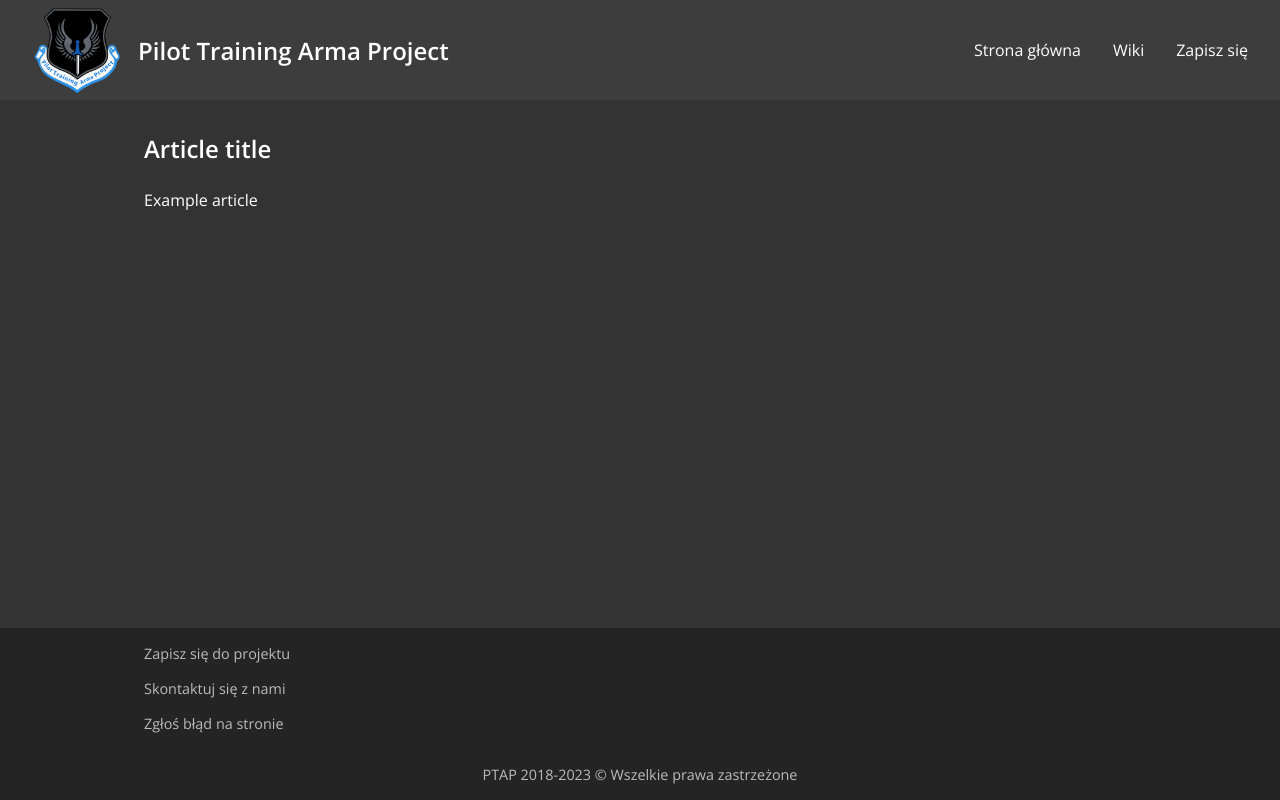
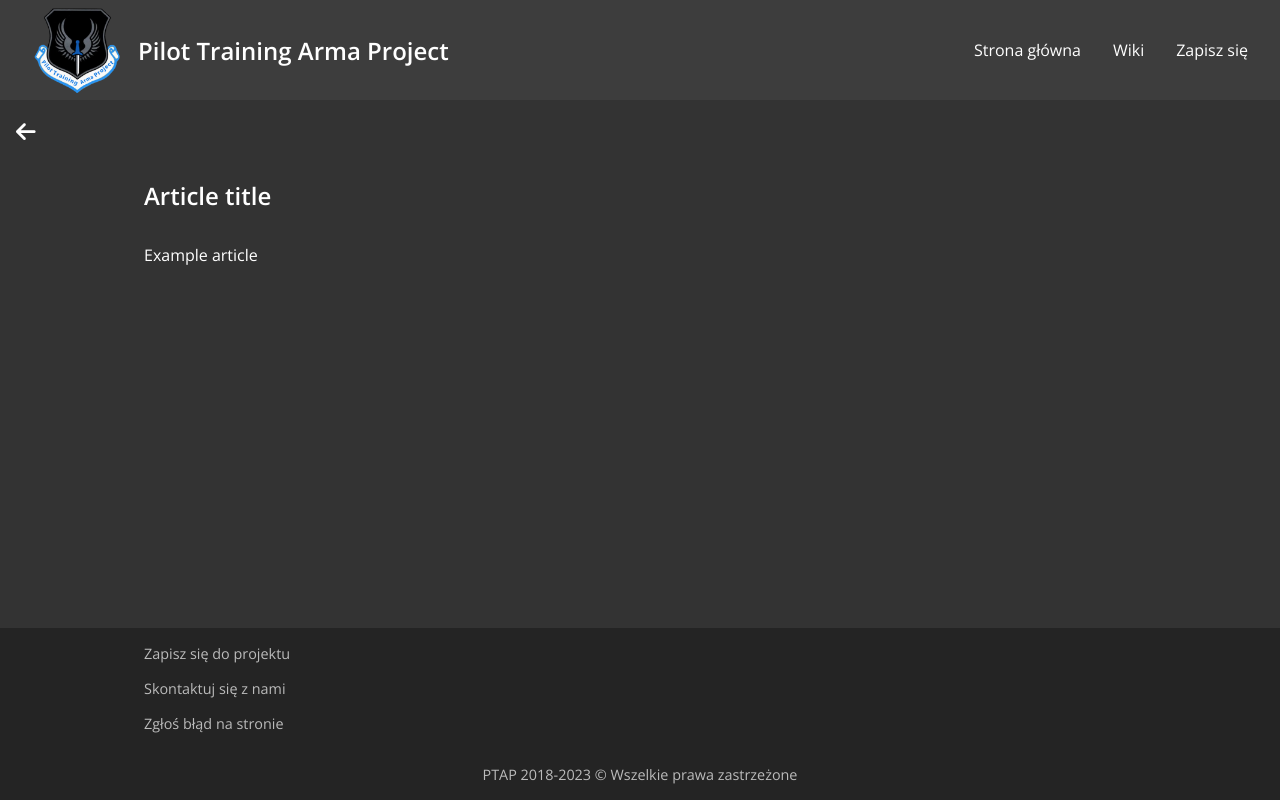
Before and after one commit to Pawel2923/PTAP, a React (Create React App) app: page /wiki/modele-lotu in a window 1280 px wide. Built offline with nearby package versions, Linux system fonts and the light colour scheme.

Commit message:
Add BackArrow

```diff
--- a/src/components/Error/Error404.js
+++ b/src/components/Error/Error404.js
@@ -1,5 +1,6 @@
 import { useNavigate } from "react-router-dom";
 
+import BackArrow from "../UI/BackArrow";
 import Button from "../UI/Button";
 
 const Error404 = () => {
@@ -11,6 +12,7 @@ const Error404 = () => {
 
   return (
     <main>
+      <BackArrow />
       <section className="section">
         <header>
           <h2>Błąd 404</h2>
--- a/src/components/Nav/Nav.module.css
+++ b/src/components/Nav/Nav.module.css
@@ -33,6 +33,7 @@
   list-style-type: none;
   display: flex;
   align-items: center;
+  padding: 0;
 }
 
 .nav ul li:last-child {
--- a/src/components/Search/Search.js
+++ b/src/components/Search/Search.js
@@ -1,12 +1,11 @@
 import React, { useState, useRef, useEffect } from "react";
-import { Link, useLocation, useNavigate } from "react-router-dom";
+import { Link } from "react-router-dom";
 
+import BackArrow from "../UI/BackArrow";
 import articleList from "../data/ArticleList.json";
 import classes from "./Search.module.css";
 
 const Search = () => {
-  const navigate = useNavigate();
-  const location = useLocation();
   const searchInput = useRef();
   const [searchQuery, setSearchQuery] = useState("");
   const [showPlaceholder, setShowPlaceholder] = useState(true);
@@ -23,30 +22,12 @@ const Search = () => {
     searchInput.current.focus();
   }, []);
 
-  useEffect(() => {
-    const hash = location.hash.replace("#", "");
-    const target = document.getElementById(hash);
-
-    if (target) {
-      const posY = target.clientTop;
-
-      window.scrollTo({
-        top: posY,
-        left: 0,
-      });
-    }
-  }, [location.hash]);
-
   const placeholderClickHandler = () => {
     searchInput.current.focus();
   };
 
   const searchChangeHandler = (ev) => {
     setSearchQuery(ev.target.value);
-  };
-
-  const backClickHandler = () => {
-    navigate(-1);
   };
 
   const formResetHandler = (ev) => {
@@ -56,9 +37,7 @@ const Search = () => {
 
   return (
     <div className={classes.search}>
-        <div className={classes.back} onClick={backClickHandler}>
-          <i className="fa-solid fa-arrow-left"></i>
-        </div>
+        <BackArrow className={classes.back} />
         <form onReset={formResetHandler}>
           <input
             type="search"
--- a/src/components/Search/Search.module.css
+++ b/src/components/Search/Search.module.css
@@ -95,5 +95,5 @@
 }
 
 .back {
-  font-size: 1.4em;
+  padding: 0;
 }
--- /dev/null
+++ b/src/components/UI/BackArrow.js
@@ -0,0 +1,24 @@
+import { useNavigate } from "react-router-dom";
+
+import classes from "./BackArrow.module.css";
+
+const BackArrow = (props) => {
+  const navigate = useNavigate();
+
+  const backClickHandler = () => {
+    navigate(-1);
+  };
+
+  return (
+    <div
+      className={
+        props.className ? `${classes.back} ${props.className}` : classes.back
+      }
+      onClick={backClickHandler}
+    >
+      <i className="fa-solid fa-arrow-left"></i>
+    </div>
+  );
+};
+
+export default BackArrow;
--- /dev/null
+++ b/src/components/UI/BackArrow.module.css
@@ -0,0 +1,5 @@
+.back {
+  font-size: 1.4em;
+  padding-left: 1rem;
+  padding-top: 1rem;
+}
--- a/src/components/Wiki/Articles/Article.module.css
+++ b/src/components/Wiki/Articles/Article.module.css
@@ -1,3 +1,11 @@
 .content li {
   padding: 1rem 0;
 }
+
+.content h4 {
+  margin-top: 1rem;
+}
+
+.content h4:first-child {
+  margin-top: 0;
+}
--- a/src/components/Wiki/Articles/Flight.js
+++ b/src/components/Wiki/Articles/Flight.js
@@ -3,7 +3,9 @@ import classes from "./Article.module.css";
 const Flight = () => {
   return (
     <section className="section">
-      <h2>Article title</h2>
+      <header>
+        <h2>Article title</h2>
+      </header>
       <div className={classes.content}>
         <p>Example article</p>
       </div>
--- a/src/components/Wiki/Articles/Intro.js
+++ b/src/components/Wiki/Articles/Intro.js
@@ -1,5 +1,6 @@
 import { Link } from "react-router-dom";
 import ArticleList from "../../data/ArticleList.json";
+import classes from "./Article.module.css";
 
 const Intro = () => {
   let length = ArticleList.length;
@@ -7,9 +8,7 @@ const Intro = () => {
     .reverse()
     .map((item, key) => (
       <div key={key}>
-        <Link to={item.address}>
-          {item.name}
-        </Link>
+        <Link to={item.address}>{item.name}</Link>
       </div>
     ));
 
@@ -18,8 +17,16 @@ const Intro = () => {
       <header>
         <h2>Wiki</h2>
       </header>
-      <p>Najnowsze artykuły</p>
-      {articles}
+      <div className={classes.content}>
+        <h4>Zobacz najnowsze artykuły</h4>
+        {articles}
+        <h4>Lista wszystkich artykułów</h4>
+        {ArticleList.slice(1, length - 3).map((item, key) => (
+          <div key={key}>
+            <Link to={item.address}>{item.name}</Link>
+          </div>
+        ))}
+      </div>
     </section>
   );
 };
--- a/src/components/Wiki/Wiki.js
+++ b/src/components/Wiki/Wiki.js
@@ -1,10 +1,21 @@
-import { Outlet } from "react-router-dom";
+import { Fragment } from "react";
+import { Outlet, useLocation } from "react-router-dom";
+
+import BackArrow from "../UI/BackArrow";
+import classes from "./Wiki.module.css";
 
 const Wiki = () => {
+  const location = useLocation();
+
+  const locationCheck = /\/wiki\/.*/i.test(location.pathname);
+
   return (
-    <main>
-      <Outlet />
-    </main>
+    <Fragment>
+      {locationCheck ? <BackArrow className={classes.back} /> : ""}
+      <main>
+        <Outlet />
+      </main>
+    </Fragment>
   );
 };
 
--- /dev/null
+++ b/src/components/Wiki/Wiki.module.css
@@ -0,0 +1,4 @@
+.back {
+    padding-left: 1rem;
+    padding-top: 1rem;
+}
--- a/src/index.css
+++ b/src/index.css
@@ -121,10 +121,6 @@ input[type="search"]::-webkit-search-results-decoration {
   overflow: hidden;
 }
 
-.section:first-of-type {
-  padding-top: 2rem;
-}
-
 .section > * {
   margin-left: 1rem;
   margin-right: 1rem;
```
